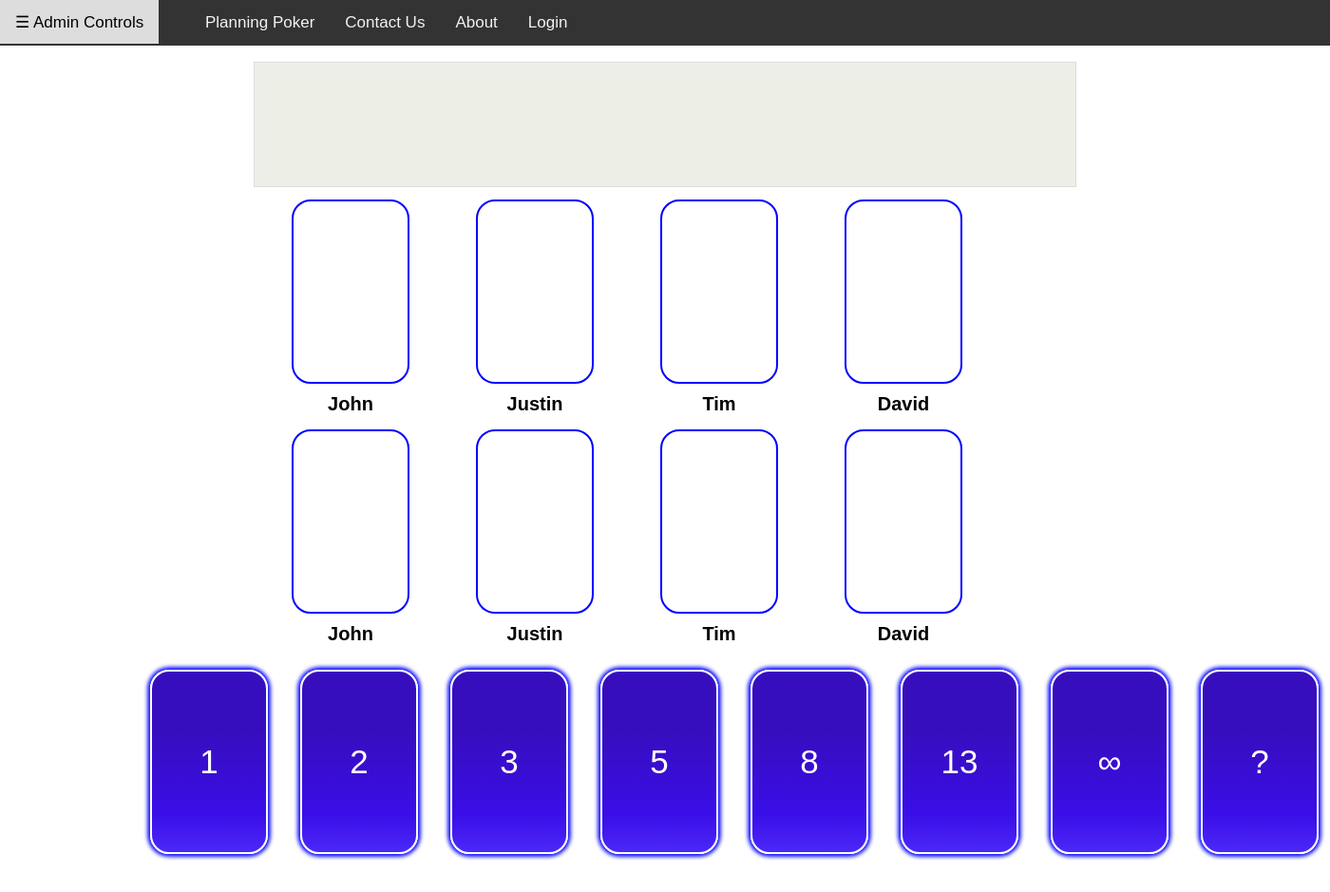
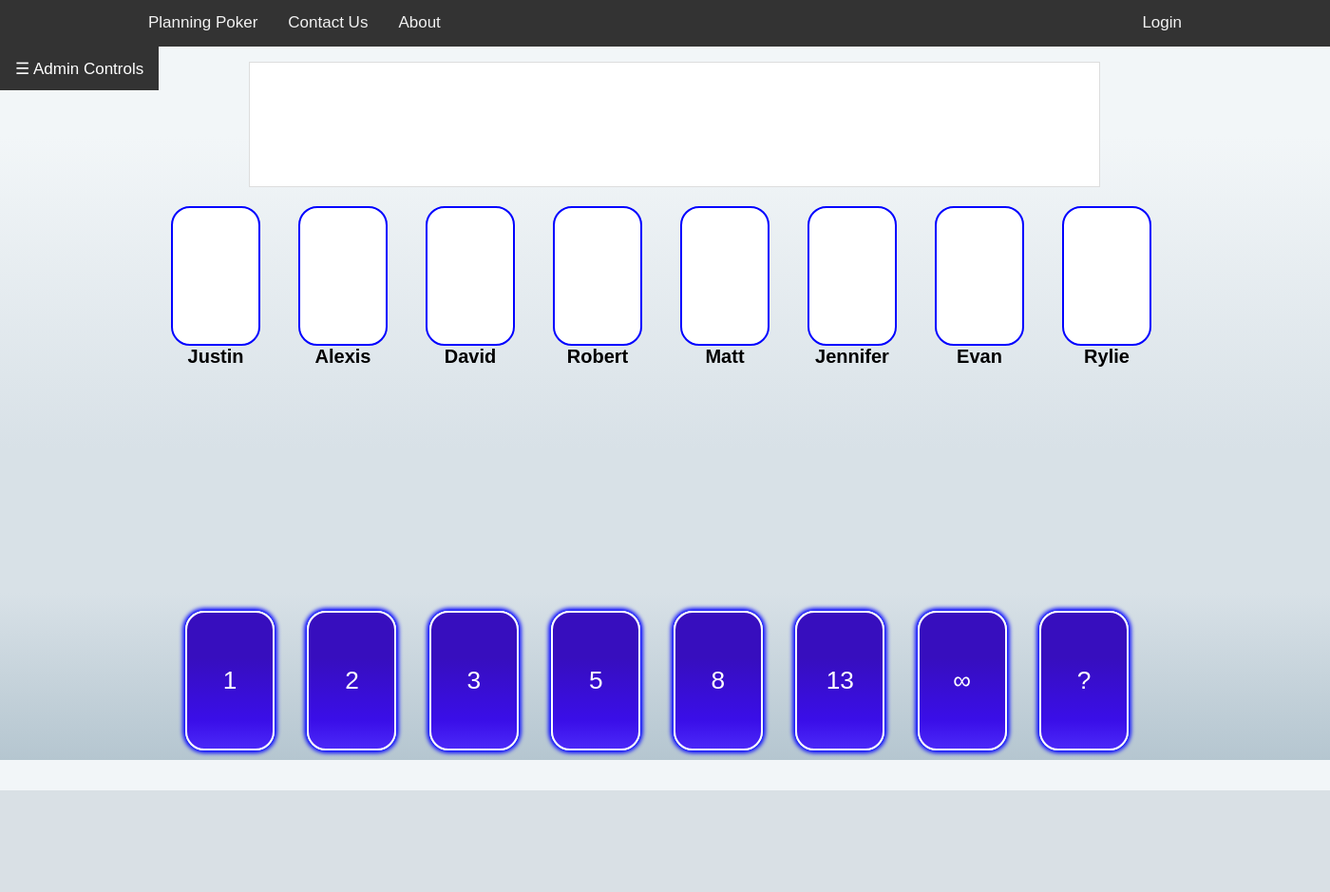
Before and after one commit to CITPlanningPoker/PlanningPoker, a CodeIgniter app: page /PlanningPoker/ in a window 1400 px wide. Shown: the whole page at 95% size. After the commit the page ends 832 px from the top, so only its background shows below. Run offline with CodeIgniter, Linux system fonts and the light colour scheme.

Commit message:
Player logic complete [#160899334]

```diff
--- a/application/controllers/Welcome.php
+++ b/application/controllers/Welcome.php
@@ -33,6 +33,7 @@ class Welcome extends CI_Controller {
 	{
 		//$this->load->view('login');
 		$this->load->view('game');
+		//$this->load->view('createSession');
 	}
 
 	public function planningPoker()
@@ -50,4 +51,3 @@ class Welcome extends CI_Controller {
 		$this->load->view('about');
 	}
 }
-?>
--- a/application/views/Game.php
+++ b/application/views/Game.php
@@ -7,113 +7,78 @@
   echo link_tag('assets/css/gameStyle.css');
   echo link_tag('assets/css/navBar.css');
   echo link_tag('assets/css/popupStyle.css');
+  echo link_tag('assets/css/adminStyle.css');
 ?>
 <html>
 
 <head>
+  <link rel="stylesheet" href="https://cdnjs.cloudflare.com/ajax/libs/font-awesome/4.7.0/css/font-awesome.min.css">
 	<title>Planning Poker Game</title>
 </head>
 
 <body>
 <!-- Nav bar -->
-  <div class="navbar">
-      <a href="<?php echo site_url();?>/User/createSession">Planning Poker</a>
-      <!-- This could be added if multiple sessions are implemented
-        <a href="">Sessions></a>-->
-      <a href="<?php echo site_url();?>/User/contact">Contact Us</a>
-      <a href="<?php echo site_url();?>/User/about">About</a>
-      <a href="<?php echo site_url();?>/User/login">Login</a>
-  </div>
-
+  <div class="navBackground"></div>
   <div id="adminButton">
     <button class="openbtn" onclick="openNav()">☰ Admin Controls</button>
   </div>
+  <div class="navbar" id="navBar">
+    <a href="<?php echo site_url();?>/User/createSession">Planning Poker</a>
+    <!-- This could be added if multiple sessions are implemented
+    <a href="">Sessions></a>-->
+    <a href="<?php echo site_url();?>/User/contact">Contact Us</a>
+    <a href="<?php echo site_url();?>/User/about">About</a>
+    <a href="<?php echo site_url();?>/User/login" class="login">Login</a>
+    <a href="javascript:void(0);" class="icon" onclick="myFunction()">
+      <i class="fa fa-bars"></i>
+    </a>
+  </div>
+  <script>
+    function myFunction() {
+        var x = document.getElementById("navBar");
+        if (x.className === "navbar") {
+            x.className += " responsive";
+        }
+        else {
+            x.className = "navbar";
+        }
+    }
+  </script>
 
   <div class="main">
     <!-- Storyboard -->
-    <div class="topScreen">
+    <div class="section-story">
       <!-- Container for stories -->
       <div class="storyBox"><!-- Story text goes here -->
         <p id="listStory"></p>
+        <p id="displayPlayerNum"></p>
       </div>
     </div>
 
   <!-- Gameboard -->
 
-    <div class="middleScreen">
+    <div class="section-display">
+      <!-- HTML generates card slots with div ID cardDisplay -->
       <div id="cardDisplay"></div>
-      <!--
-        Current issues with cardDisplay
-          * Not changing players with next/prev player button
-          * After pressing reset button, can't set card in first slot
-      -->
-        <script type="text/javascript">
-          var players = ['John', 'Justin', 'Tim', 'David'];
-
-          players.forEach(function(player){
-              var playerNum = 1;
-              var ul = document.createElement('ul');
-              document.getElementById("cardDisplay").appendChild(ul);
-              var cardli = document.createElement('li');
-              var playerli = document.createElement('li');
-              cardli.setAttribute("class", "displayCard");
-              cardli.setAttribute("id", "player"+playerNum);
-              playerli.setAttribute("class", "displayName");
-              ul.appendChild(cardli);
-              ul.appendChild(playerli);
-              playerli.innerHTML += player;
-              cardli.innerHTML += "";
-              playerNum++;
-          });
-        </script>
-    <!-- Commenting out code to test new element
-      <ul>
-        <li class="displayCard" id="player1"></li>
-        <li class="displayName">Player 1</li>
-      </ul>
-      <ul>
-        <li class="displayCard" id="player2"></li>
-        <li class="displayName">Player 2</li>
-      </ul>
-      <ul>
-        <li class="displayCard" id="player3"></li>
-        <li class="displayName">Player 3</li>
-      </ul>
-      <ul>
-        <li class="displayCard" id="player4"></li>
-        <li class="displayName">Player 4</li>
-      </ul>
-      <ul>
-        <li class="displayCard" id="player5"></li>
-        <li class="displayName">Player 5</li>
-      </ul>
-      <ul>
-        <li class="displayCard" id="player6"></li>
-        <li class="displayName">Player 6</li>
-      </ul>
-      <ul>
-        <li class="displayCard" id="player7"></li>
-        <li class="displayName">Player 7</li>
-      </ul>
-      <ul>
-        <li class="displayCard" id="player8"></li>
-        <li class="displayName">Player 8</li>
-      </ul>
-      <ul>
-        <li class="displayCard" id="player9"></li>
-        <li class="displayName">Player 9</li>
-      </ul>
-      <ul>
-        <li class="displayCard" id="player10"></li>
-        <li class="displayName">Player 10</li>
-      </ul>
-    End-->
     </div>
 
     <div class="bottomScreen">
     <!-- Card tray at bottom of screen-->
     <!-- New card code TESTING -->
-      <table class="cardContainer">
+
+      <div class="cardContainer">
+        <ul>
+          <li id="cards" onclick="setCard(1)">1</li>
+          <li id="cards" onclick="setCard(2)">2</li>
+          <li id="cards" onclick="setCard(3)">3</li>
+          <li id="cards" onclick="setCard(4)">5</li>
+          <li id="cards" onclick="setCard(5)">8</li>
+          <li id="cards" onclick="setCard(6)">13</li>
+          <li id="cards" onclick="setCard(7)">∞</li>
+          <li id="cards" onclick="setCard(8)">?</li>
+        </ul>
+      </div>
+        <!--
           <tr>
             <td>
               <p id="cards" onclick="setCard(1)">1</p>
@@ -140,7 +105,8 @@
               <p id="cards" onclick="setCard(8)">?</p>
             </td>
           </tr>
-      </table>
+        -->
+   </div>
 
       <!-- Buttons for testing card placement REMOVE LATER-->
       <div id="mySidebar" class="sidebar">
@@ -153,9 +119,10 @@
       <input type="button" class="buttons" value="Edit Story" onclick="editStory()">
       <input type="button" class="buttons" value="End Session">
       </div>
-    </div>
+
   </div>
 
+  <!-- Story input popup box -->
   <meta name="viewport" content="width=device-width, initial-scale=1">
   <!-- The Modal -->
   <div id="myModal" class="modal">
@@ -166,10 +133,10 @@
       </div>
       <div class="modal-body">
         <textarea id="storyTextarea" name="story" placeholder="Write your story here..." required=""></textarea>
+      </div>
+      <div class="modal-footer">
         <input type="button" class="buttons" value="Submit Story" onclick="submitStory()">
         <input type="button" class="buttons" value="Clear Story" onclick="clearStory()">
-      </div>
-      <div class="modal-footer">
       </div>
     </div>
   </div>
--- /dev/null
+++ b/assets/css/adminStyle.css
@@ -0,0 +1,86 @@
+/* Side bar menu for Admin controls */
+.sidebar {
+    width: 0;
+    position: fixed;
+    z-index: 1;
+    top: 48px;
+    left: 0;
+    background-color: #333;
+    overflow-x: hidden;
+    transition: 0.5s;
+    padding-top: 60px;
+    padding-bottom: 20px;
+}
+
+.closebtn {
+    position: absolute;
+    top: 0;
+    right: 25px;
+    font-size: 36px;
+    margin-left: 50px;
+    color: white;
+}
+
+.closebtn:hover {
+    background: #DDD;
+    color: black;
+}
+
+.openbtn {
+    font-size: 17px;
+    cursor: pointer;
+    background-color: #333;
+    color: white;
+    padding: 12.5px 16px;
+    border: none;
+    position: fixed;
+    top: 49px;
+}
+
+.openbtn:hover {
+    background: #DDD;
+    color: black;
+}
+
+#adminButton {
+    transition: margin-left .5s;
+    width: 100px;
+    float: left;
+    position: absolute;
+}
+
+.adminButtons {
+    margin-top: 20px;
+}
+
+/* Button style for admin controls */
+.sidebar .buttons {
+    /* Button dimension */
+    width: 110px;
+    margin: 0 10px 0 28px;
+    padding: 16px 2px 16px 2px;
+    border-radius: 8px;
+    float: right;
+    list-style-type: none;
+    text-align: center;
+    display: inline-block;
+    /* Font style */
+    font-size: 15px;
+    font-weight: bold;
+    /* Cursor style*/
+    cursor: pointer;
+    /* Color for the buttons */
+    border: 2px solid black;
+    color: white;
+    background: rgb(55,14,190); /* Old browsers */
+    background: -moz-linear-gradient(top, rgba(55,14,190,1) 33%, rgba(58,14,232,1) 79%, rgba(75,40,248,1) 100%); /* FF3.6-15 */
+    background: -webkit-linear-gradient(top, rgba(55,14,190,1) 33%,rgba(58,14,232,1) 79%,rgba(75,40,248,1) 100%); /* Chrome10-25,Safari5.1-6 */
+    background: linear-gradient(to bottom, rgba(55,14,190,1) 33%,rgba(58,14,232,1) 79%,rgba(75,40,248,1) 100%); /* W3C, IE10+, FF16+, Chrome26+, Opera12+, Safari7+ */
+    filter: progid:DXImageTransform.Microsoft.gradient( startColorstr='#370ebe', endColorstr='#4b28f8',GradientType=0 );
+}
+
+.buttons:hover {
+    text-decoration: none;
+    background-color: lightblue;
+    box-shadow: 0 0 2pt 2pt lightblue;
+}
--- a/assets/css/gameStyle.css
+++ b/assets/css/gameStyle.css
@@ -1,10 +1,10 @@
 html {
-    /*background: #f2f6f8; /* Old browsers */
-  /*  background: -moz-linear-gradient(top, #f2f6f8 18%, #d8e1e7 59%, #d8e1e7 78%, #b5c6d0 100%, #e0eff9 100%); /* FF3.6-15 */
-   /* background: -webkit-linear-gradient(top, #f2f6f8 18%,#d8e1e7 59%,#d8e1e7 78%,#b5c6d0 100%,#e0eff9 100%); /* Chrome10-25,Safari5.1-6 */
-    /*background: linear-gradient(to bottom, #f2f6f8 18%,#d8e1e7 59%,#d8e1e7 78%,#b5c6d0 100%,#e0eff9 100%); /* W3C, IE10+, FF16+, Chrome26+, Opera12+, Safari7+ */
-    /*filter: progid:DXImageTransform.Microsoft.gradient( startColorstr='#f2f6f8', endColorstr='#e0eff9',GradientType=0);
-*/
+    background: #f2f6f8; /* Old browsers */
+    background: -moz-linear-gradient(top, #f2f6f8 18%, #d8e1e7 59%, #d8e1e7 78%, #b5c6d0 100%, #e0eff9 100%); /* FF3.6-15 */
+    background: -webkit-linear-gradient(top, #f2f6f8 18%,#d8e1e7 59%,#d8e1e7 78%,#b5c6d0 100%,#e0eff9 100%); /* Chrome10-25,Safari5.1-6 */
+    background: linear-gradient(to bottom, #f2f6f8 18%,#d8e1e7 59%,#d8e1e7 78%,#b5c6d0 100%,#e0eff9 100%); /* W3C, IE10+, FF16+, Chrome26+, Opera12+, Safari7+ */
+    filter: progid:DXImageTransform.Microsoft.gradient( startColorstr='#f2f6f8', endColorstr='#e0eff9',GradientType=0);
+    height: 100%;
 }
 
 body {
@@ -15,142 +15,69 @@ body {
 .main {
     margin: 0 auto;
     width: 80%;
+    margin-top: 55px;
 }
 
 /* Top and story text box*/
-.topScreen {
+.section-story {
     /* Centers to story text box */
-    margin-left: auto;
-    margin-right: auto;
-    /* Sets the suze of the text box*/
-    height: 160px;
-    width: 80%;
+    float: left;
+    position: relative;
+    z-index: -1;
+    /* Sets the size of the text box*/
+    width: 25%;
     /* Adds space around the text box */
     padding: 10px;
 }
 
 .storyBox {
     /* Text box style*/
-    background-color: #EDEFE7;
+    background-color: white;
     border: 1px solid #DDDDDD;
     /* Adds space between text and box border*/
     padding: 5px 15px 5px 15px;
-    /* Adds space between text box and surrounding area*/
-    margin: 55px 15px 0 15px;
-    min-height: 120px;
+    height: 330px;
     /* Adds scroll wheel if text exceeds boundaries*/
     overflow: auto;
 }
 
-/* Buttons */
-/* Side bar menu for Admin controls */
-.sidebar {
-    width: 0;
-    position: fixed;
-    z-index: 1;
-    top: 48px;
-    left: 0;
-    background-color: #333;
-    overflow-x: hidden;
-    transition: 0.5s;
-    padding-top: 60px;
-    padding-bottom: 20px;
+/* Cards */
+.section-display {
+    float: right;
+    position: relative;
+    z-index: -1;
+    width: 70%;
+    height: 500px;
 }
 
-.closebtn {
-    position: absolute;
-    top: 0;
-    right: 25px;
-    font-size: 36px;
-    margin-left: 50px;
-    color: white;
+.section-cardSelector {
+    text-align: center;
 }
 
-.closebtn:hover {
-    background: #DDD;
-    color: black;
-}
-
-.openbtn {
-    font-size: 17px;
-    cursor: pointer;
-    background-color: #333;
-    color: white;
-    padding: 12.5px 16px;
-    border: none;
-    position: fixed;
-}
-
-.openbtn:hover {
-    background: #DDD;
-    color: black;
-}
-
-#adminButton {
-    transition: margin-left .5s;
-    width: 100px;
-    float: left;
-    position: absolute;
-}
-
-.adminButtons {
-    margin-top: 20px;
-}
-
-/* Button style for admin controls */
-.buttons {
-    /* Button dimension */
-    width: 110px;
-    margin: 0 10px 0 28px;
-    padding: 16px 2px 16px 2px;
-    border-radius: 8px;
-    float: right;
-    list-style-type: none;
-    text-align: center;
+.cardContainer {
     display: inline-block;
-    /* Font style */
-    font-size: 15px;
-    font-weight: bold;
-    /* Cursor style*/
-    cursor: pointer;
-    /* Color for the buttons */
-    border: 2px solid black;
-    color: white;
-    background: rgb(55,14,190); /* Old browsers */
-    background: -moz-linear-gradient(top, rgba(55,14,190,1) 33%, rgba(58,14,232,1) 79%, rgba(75,40,248,1) 100%); /* FF3.6-15 */
-    background: -webkit-linear-gradient(top, rgba(55,14,190,1) 33%,rgba(58,14,232,1) 79%,rgba(75,40,248,1) 100%); /* Chrome10-25,Safari5.1-6 */
-    background: linear-gradient(to bottom, rgba(55,14,190,1) 33%,rgba(58,14,232,1) 79%,rgba(75,40,248,1) 100%); /* W3C, IE10+, FF16+, Chrome26+, Opera12+, Safari7+ */
-    filter: progid:DXImageTransform.Microsoft.gradient( startColorstr='#370ebe', endColorstr='#4b28f8',GradientType=0 );
-}
-
-.buttons:hover {
-    text-decoration: none;
-    background-color: lightblue;
-    box-shadow: 0 0 2pt 2pt lightblue;
-}
-
-/* Middle */
-/* Area for card placement */
-.middleScreen {
+    margin-left: auto;
     margin-right: auto;
-    margin-left: auto;
-    width: 80%;
     height: 250px;
     margin-top: 15px;
 }
 
-.middleScreen ul {
+.section-display ul,
+.cardContainer ul {
     list-style-type: none;
+}
+
+.section-display ul {
     float: left;
     margin: 10px 0 0 0 ;
 }
 
-.middleScreen ul li {
+.section-display ul li {
     /* Aligns the player names */
     text-align: center;
 }
 
-.middleScreen li.displayName {
+.section-display li.displayName {
     /* Table used for user names*/
     margin: 0 auto;
     width: 100%;
@@ -159,21 +86,20 @@ body {
     display: inline-block;
 }
 
-.middleScreen li.displayCard:empty {
+.section-display li.displayCard:empty {
     background: white;
     border: 2px solid blue;
     box-shadow: 0 0 0pt 0pt;
 }
 
-.middleScreen li.displayCard {
+.section-display li.displayCard,
+.cardContainer ul li {
     /* Card dimensions*/
     height: 190px;
     width: 120px;
     /* Centers numbers/symbols*/
     line-height: 190px;
     text-align: center;
-    /* Adds space between cards*/
-    margin: 5px 15px 10px 15px;
     /* Text settings */
     font-size: 35px;
     color: white;
@@ -189,40 +115,54 @@ body {
     filter: progid:DXImageTransform.Microsoft.gradient( startColorstr='#370ebe', endColorstr='#4b28f8',GradientType=0 );
 }
 
-/* Bottom */
-/* Cards for selection by user */
-.cardContainer {
-    margin-left: auto;
-    margin-right: auto;
-    width: 80%;
-    height: 250px;
+.cardContainer ul li {
+    /* Adds space between cards*/
+    margin: 5px 15px 10px 15px;
+    display: inline-block;
 }
 
-.cardContainer p {
-    /* Card dimensions*/
-    height: 190px;
-    width: 120px;
-    /* Centers numbers/symbols*/
-    line-height: 190px;
-    text-align: center;
-    /* Adds space between cards*/
-    margin: 5px 15px 10px 15px;
-    /* Text settings */
-    font-size: 35px;
-    color: white;
-    /* Border settings */
-    border: 2px solid white;
-    border-radius: 20px;
-    /* Card color settings */
-    box-shadow: 0 0 3pt 2pt blue;
-    background: rgb(55,14,190); /* Old browsers */
-    background: -moz-linear-gradient(top, rgba(55,14,190,1) 33%, rgba(58,14,232,1) 79%, rgba(75,40,248,1) 100%); /* FF3.6-15 */
-    background: -webkit-linear-gradient(top, rgba(55,14,190,1) 33%,rgba(58,14,232,1) 79%,rgba(75,40,248,1) 100%); /* Chrome10-25,Safari5.1-6 */
-    background: linear-gradient(to bottom, rgba(55,14,190,1) 33%,rgba(58,14,232,1) 79%,rgba(75,40,248,1) 100%); /* W3C, IE10+, FF16+, Chrome26+, Opera12+, Safari7+ */
-    filter: progid:DXImageTransform.Microsoft.gradient( startColorstr='#370ebe', endColorstr='#4b28f8',GradientType=0 );
-}
-
-.cardContainer p:hover {
+.cardContainer ul li:hover {
     box-shadow: 0 0 5pt 2pt yellow;
     cursor: pointer;
 }
+
+/*
+@media screen and (max-width: 1400px){
+   .section-display li.displayCard, .cardContainer ul li {
+    height: 142.5px;
+    width: 90px;
+    line-height: 142.5px;
+    font-size: 26.25px;
+    }
+}*/
+
+/* Adjust UI based on screen width */
+@media screen and (max-width: 1500px){
+    .section-story {
+        margin-left: auto;
+        margin-right: auto;
+        width: 80%;
+        position: relative;
+        left: 10%;
+    }
+    .storyBox {
+        height: 120px;
+
+    }
+    .section-display {
+        overflow: auto;
+        width: 100%;
+        height: 400px;
+    }
+    .cardContainer {
+        height: 200px;
+        width: 100%;
+
+    }
+    .section-display li.displayCard, .cardContainer ul li {
+        height: 142.5px;
+        width: 90px;
+        line-height: 142.5px;
+        font-size: 26.25px;
+    }
+}
--- a/assets/css/navBar.css
+++ b/assets/css/navBar.css
@@ -1,14 +1,26 @@
 body {
+  margin: 0;
   font-family: Arial, Helvetica, sans-serif;
 }
 
+.navBackground {
+  height: 49px;
+  background-color: #333;
+  width: 100%;
+  position: fixed;
+  left: 0px;
+  top: 0px;
+  z-index: -1;
+}
+
 .navbar {
+  position: fixed;
   overflow: hidden;
+  margin: 0 auto;
   background-color: #333;
-  position: fixed;
+  width: 80%;
   top: 0;
-  width: 100%;
-  padding-left: 200px;
+  left: 10%;
 }
 
 .navbar a {
@@ -21,7 +33,54 @@ body {
   font-size: 17px;
 }
 
+.navbar a.login {
+  float: right;
+}
+
 .navbar a:hover {
-  background: #ddd;
+  background-color: #ddd;
   color: black;
 }
+
+.active {
+  background-color: #4CAF50;
+  color: white;
+}
+
+.navbar .icon {
+  display: none;
+}
+
+@media screen and (max-width: 600px) {
+  .navbar a:not(:first-child) {
+    display: none;
+  }
+
+  .navbar a.icon {
+    float: right;
+    display: block;
+  }
+}
+)
+@media screen and (max-width: 600px) {
+  .navbar {
+    width: 100%;
+  }
+  .navbar.responsive {
+    position: relative;
+    padding: 0;
+  }
+
+  .navbar.responsive .icon {
+    position: absolute;
+    padding-right: 5%;
+    right: 0;
+    top: 0;
+  }
+
+  .navbar.responsive a {
+    float: none;
+    display: block;
+    text-align: left;
+  }
+}
--- a/assets/css/popupStyle.css
+++ b/assets/css/popupStyle.css
@@ -71,6 +71,10 @@
     color: white;
 }
 
+.modal-footer .buttons {
+    color: black;
+}
+
 textarea {
     display: block;
     margin-left: auto;
--- a/assets/js/gameLogic.js
+++ b/assets/js/gameLogic.js
@@ -1,55 +1,55 @@
-  var numberOfPlayers = 4;
+
   var currentPlayer = 1;
   var selectedPlayer = "player" + currentPlayer;
-  var playerArray = [];
+  var cardArray = [];
+  var playerArray = ['Justin', 'Alexis', 'David', 'Robert', 'Matt', 'Jennifer', 'Evan', 'Rylie'];
 
 //Sets a card into the selected player's slot
   function setCard(x){
-    if (playerArray.length < numberOfPlayers){
-        playerArray[currentPlayer - 1] = x;
+    if (cardArray.length < playerArray.length){
+        cardArray[currentPlayer - 1] = x;
       document.getElementById(selectedPlayer).innerHTML = "✔";
       //Reveals cards
-      if (playerArray.length == numberOfPlayers){
+      if (cardArray.length == playerArray.length){
         reveal();
       }
     }
     //display the array to screen REMOVE LATER
-    document.getElementById("arrayList").innerHTML = playerArray;
+    document.getElementById("arrayList").innerHTML = cardArray;
   }
 
   function reveal() {
-    for (var i = 0; i < playerArray.length; i++){
+    for (var i = 0; i < cardArray.length; i++){
       showCard = "player" + (i+1);
-      if (playerArray[i] == 1){
+      if (cardArray[i] == 1){
         document.getElementById(showCard).innerHTML = "1";
       }
-      else if (playerArray[i] == 2){
+      else if (cardArray[i] == 2){
         document.getElementById(showCard).innerHTML = "2";
       }
-      else if (playerArray[i] == 3){
+      else if (cardArray[i] == 3){
         document.getElementById(showCard).innerHTML = "3";
       }
-      else if (playerArray[i] == 4){
+      else if (cardArray[i] == 4){
         document.getElementById(showCard).innerHTML = "5";
       }
-      else if (playerArray[i] == 5){
+      else if (cardArray[i] == 5){
         document.getElementById(showCard).innerHTML = "8";
       }
-      else if (playerArray[i] == 6){
+      else if (cardArray[i] == 6){
         document.getElementById(showCard).innerHTML = "13";
       }
-      else if (playerArray[i] == 7){
+      else if (cardArray[i] == 7){
         document.getElementById(showCard).innerHTML = "∞";
       }
-      else if (playerArray[i] == 8){
+      else if (cardArray[i] == 8){
         document.getElementById(showCard).innerHTML = "?";
       }
     }
   }
-    var players = ['John', 'Justin', 'Tim', 'David'];
 
-    players.forEach(function(player){
   var playerNum = 1;
+  playerArray.forEach(function(player){
     var ul = document.createElement('ul');
     document.getElementById("cardDisplay").appendChild(ul);
     var cardli = document.createElement('li');
@@ -63,9 +63,10 @@
     cardli.innerHTML += "";
     playerNum++;
   });
+
   //Used to open and close admin buttons
   function openNav() {
-    document.getElementById("mySidebar").style.width = "150px";
+    document.getElementById("mySidebar").style.width = "180px";
   }
 
   function closeNav() {
--- a/assets/js/testingGameLogic.js
+++ b/assets/js/testingGameLogic.js
@@ -10,7 +10,7 @@
     //Resets variables
     selectedPlayer = "player1";
     currentPlayer = 1;
-    playerArray = [];
+    cardArray = [];
 
     //Displaying results to screen
     document.getElementById("textBox").innerHTML = "Game Reset ";
@@ -24,7 +24,7 @@
     //Used to cycle through players
     if (x == 0) {
       if (currentPlayer == 1){
-        currentPlayer = numberOfPlayers;
+        currentPlayer = playerArray.length;
         selectedPlayer = "player" + currentPlayer;
       }
       else {
@@ -33,7 +33,7 @@
       }
     }
     else if (x == 1){
-      if (currentPlayer == numberOfPlayers){
+      if (currentPlayer == playerArray.length){
         currentPlayer = 1;
         selectedPlayer = "player" + currentPlayer;
       }
```
Also changed, not shown: application/views/createSession.php (+44 -9 lines), application/views/navbar.php (added, +25 -0 lines), assets/css/sessionStyle.css (added, +52 -0 lines), assets/js/navbar.js (added, +24 -0 lines). Lines whose indentation alone changed are shown as unchanged.
